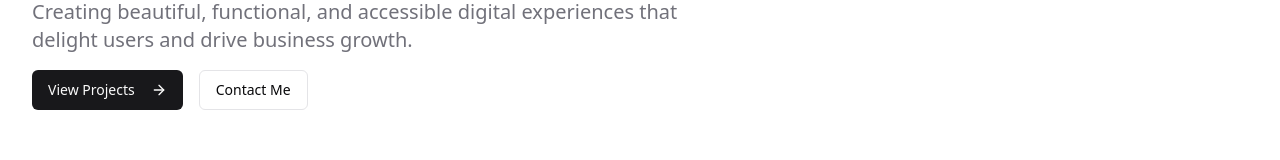
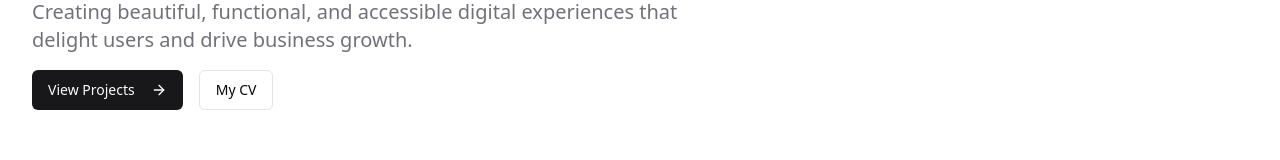
Before and after one commit to Ajiue23/Tri-Aji-Pramuditya, a Next.js app: page / in a window 1280 px wide. Shown: the part 439-599 px from the top of the page. Built offline with nearby package versions, Linux system fonts and the light colour scheme.

Commit message:
perubahan

```diff
--- a/app/page.tsx
+++ b/app/page.tsx
@@ -71,7 +71,7 @@ export default function Home() {
                     </Link>
                   </Button>
                   <Button variant="outline" asChild>
-                    <Link href="#contact">Contact Me</Link>
+                    <Link href="#">My CV</Link>
                   </Button>
                 </div>
               </div>
```
Also changed, not shown: 1 other file (tests, documents, lock files or other folders).
